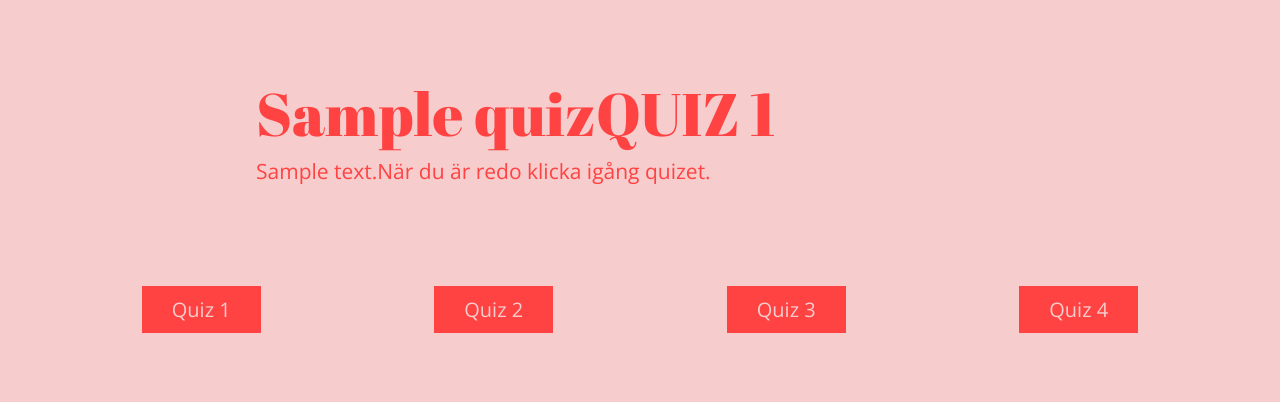
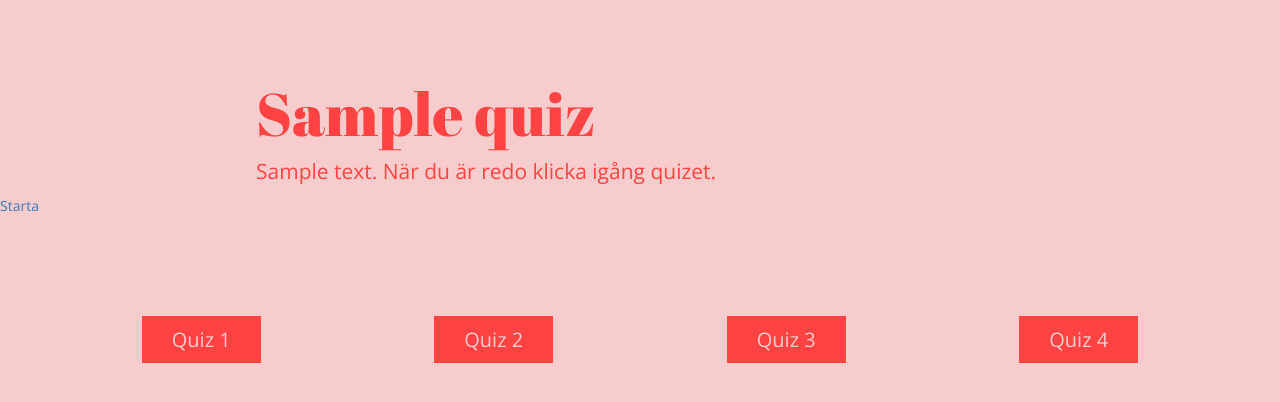
Before and after one commit to annamarialarsson/quizproject, a Django app: template quiz/templates/quiz/quiz.html in a window 1280 px wide. Shown: the top 402 px of the page. Run offline with Django 3.2, Linux system fonts and the light colour scheme; the template is opened without the code that fills it: most values are stand-ins (such as "Sample title", 1, 10 or a date in 2020); some libraries are stand-ins or nearby versions.

Commit message:
Sydde ihop säcken

```diff
--- a/quiz/templates/quiz/quiz.html
+++ b/quiz/templates/quiz/quiz.html
@@ -12,9 +12,12 @@
 </head>
 <body>
 	<div class="intro">
-		<h1>{{ quiz.name}}QUIZ 1</h1>
-		<p>{{ quiz.description}}När du är redo klicka igång quizet.</p>
+		<h1>{{ quiz.name}}</h1>
+		<p>{{ quiz.description}} När du är redo klicka igång quizet.</p>
 	</div>
+
+	<p><a href="{% url 'question_page' quiz_number 1 %}">Starta</a></p>
+
 	<div class="container">
 		<div class="row">
 			<div class="col-md-3">
--- a/quiz/templates/quiz/startpage.html
+++ b/quiz/templates/quiz/startpage.html
@@ -17,7 +17,7 @@
 	</div>
 
 	{% for quiz in quizzes %}
-		<p>{{quiz.name}}</p>
+		<p><a href="{% url 'quiz_page' quiz.quiz_number %}" class="btn_big">{{quiz.name}}</a></p>
 	{% endfor %}
 
 	<div class="container">
--- a/quizsite/urls.py
+++ b/quizsite/urls.py
@@ -16,8 +16,8 @@ Including another URLconf
 from django.conf.urls import url
 from quiz import views
 urlpatterns =[
-	url(r"^$", views.startpage),
-	url(r"^quiz/([0-9]+)/$", views.quiz),
-	url(r"^quiz/([0-9]+)/question/([0-9]+)/$", views.question),
-	url(r"^quiz/([0-9]+)/completed/$", views.completed),
+	url(r"^$", views.startpage, name="startpage_page"),
+	url(r"^quiz/([0-9]+)/$", views.quiz, name="quiz_page"),
+	url(r"^quiz/([0-9]+)/question/([0-9]+)/$", views.question, name="question_page"),
+	url(r"^quiz/([0-9]+)/completed/$", views.completed, name="completed_page"),
 ]
```
